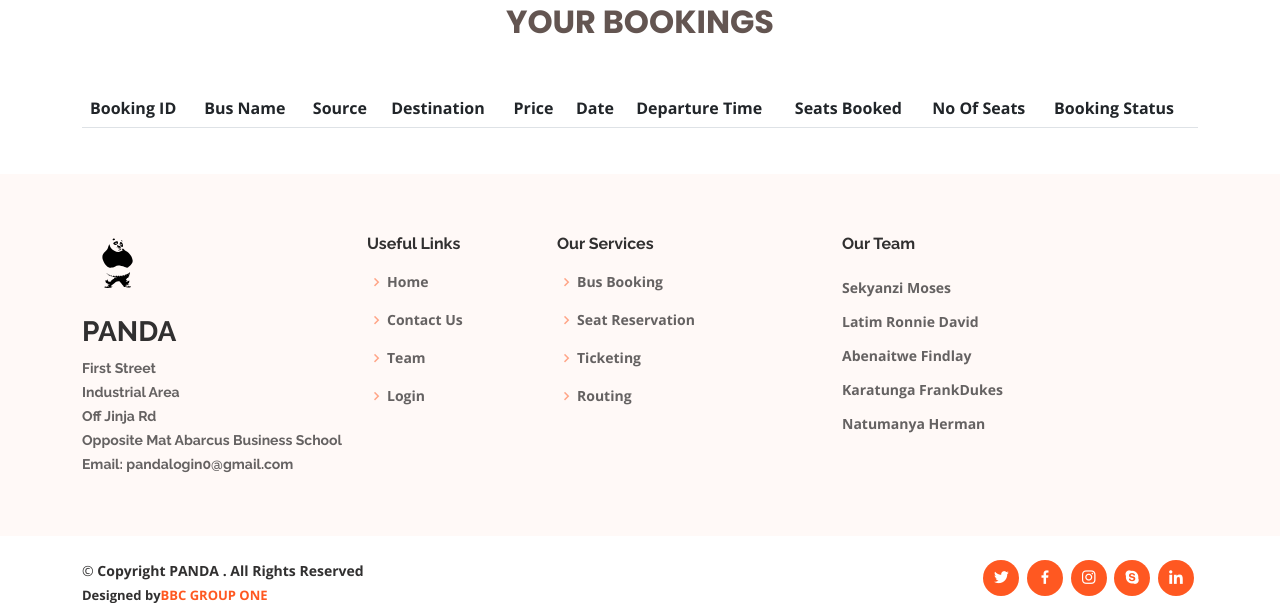
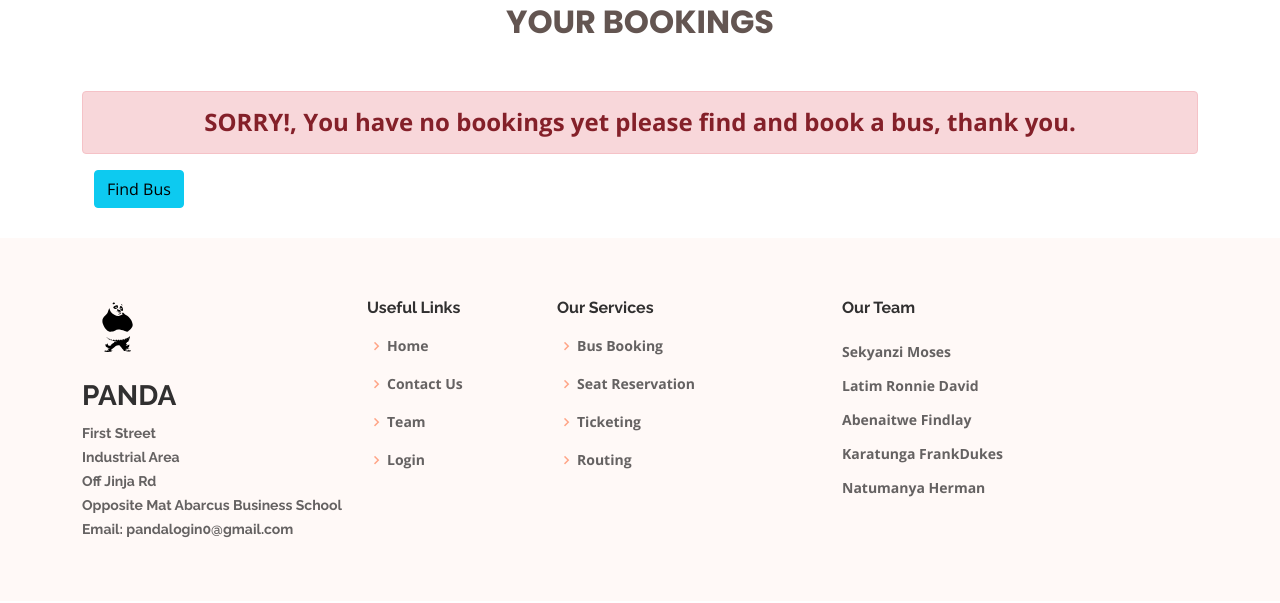
Before and after one commit to latrondav/panda, a Django app: page /bookings/ in a window 1280 px wide. Shown: the part 67-670 px from the top of the page. Run offline with Django 3.2, Linux system fonts and the light colour scheme; data comes from the database, SQL or seed files in the repository; both versions use the stored data as it was after the commit; lists and menus that the app fills with data are empty; parts of the project's set-up code (start-up, migrations or seed data) failed here and were passed over; some libraries are stand-ins or nearby versions.

Commit message:
bookings error improved

```diff
--- a/spongebob/templates/bookings.html
+++ b/spongebob/templates/bookings.html
@@ -21,10 +21,10 @@
           <div class="bookings">
             {% if error %}
               <div class="alert alert-danger text-center h4">
-              <strong>SORRY!</strong>{{ error }}
+                <strong>SORRY!, {{ error }}</strong>
               </div>
               <div class="container-fluid text center">
-              <a class="btn btn-info" href="">Find Bus</a>
+                <a class="btn btn-info" href="/findbus">Find Bus</a>
               </div>
             {% else %}
               <div class="bookings-table">
--- a/spongebob/views.py
+++ b/spongebob/views.py
@@ -308,4 +308,9 @@ def bookings_page(request):
         }
         return render(request, 'bookings.html', context)
     else:
-        return render(request, 'bookings.html')
+        context={
+            'error':f'You have no bookings yet please find and book a bus, thank you.'
+        }
+        return render(request, 'bookings.html', context)
+
+    #return render(request, 'bookings.html')
```
Also changed, not shown: pandadb.sqlite3.
